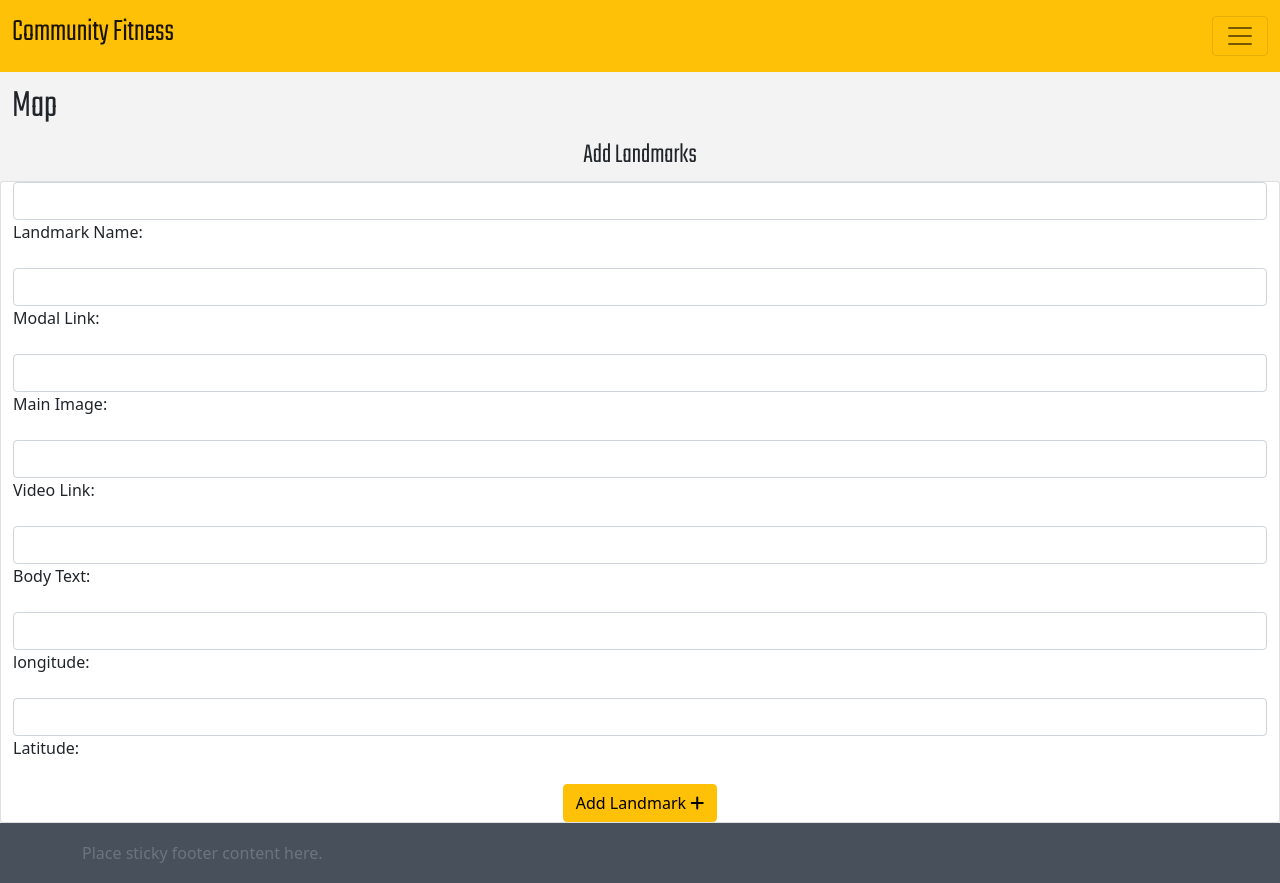
After one commit to BarryBeics/Project-Three, a Flask app: page /add_landmark in a window 1280 px wide. The commit adds this page. Run offline with Flask 2, Linux system fonts and the light colour scheme; some libraries are stand-ins or nearby versions.

Commit message:
Add Create, view, edit & delete landmarks

```diff
--- a/fitnesstracker/routes.py
+++ b/fitnesstracker/routes.py
@@ -115,3 +115,57 @@ def view_activity():
     activities = Activity_log.query.filter_by(user_id=session["user"]).all()
     #access = Users_info.query.filter_by(user_id=session["user"]).all()
     return render_template("view_activity.html", activities=activities)
+
+
+# landmarks list
+@app.route("/landmarks")
+def landmarks():
+    landmarks = list(Map_data.query.order_by(Map_data.landmark_name).all())
+    return render_template("landmarks.html", landmarks=landmarks)
+
+# Landmarks Add New
+@app.route("/add_landmark", methods=["GET", "POST"])
+def add_landmark():
+    if request.method == "POST":
+        landmark = Map_data(
+            landmark_name=request.form.get("landmark_name"),
+            modal_link=request.form.get("modal_link"),
+            main_image=request.form.get("main_image"),
+            video_link=request.form.get("video_link"),
+            body_text=request.form.get("body_text"),
+            user_id=session["user"],
+            longitude=request.form.get("longitude"),
+            latitude=request.form.get("latitude")
+        )
+        db.session.add(landmark)
+        db.session.commit()
+        return redirect(url_for("landmarks"))
+    return render_template("add_landmark.html")
+
+
+# Landmark Edit
+@app.route("/edit_landmark/<int:landmark_id>", methods=["GET", "POST"])
+def edit_landmark(landmark_id):
+    landmark = Map_data.query.get_or_404(landmark_id)
+    if request.method == "POST":
+        landmark.landmark_name = request.form.get("landmark_name")
+        landmark.modal_link=request.form.get("modal_link"),
+        landmark.main_image=request.form.get("main_image"),
+        landmark.video_link=request.form.get("video_link"),
+        landmark.body_text=request.form.get("body_text"),
+        user_id=session["user"],
+        landmark.longitude=request.form.get("longitude"),
+        landmark.latitude=request.form.get("latitude")
+        db.session.commit()
+        return redirect(url_for("landmarks"))
+    return render_template("edit_landmark.html", landmark=landmark)
+
+
+
+# Landmark Delete
+@app.route("/delete_landmark/<int:landmark_id>")
+def delete_landmark(landmark_id):
+    landmark = Map_data.query.get_or_404(landmark_id)
+    db.session.delete(landmark)
+    db.session.commit()
+    return redirect(url_for("landmarks"))
--- /dev/null
+++ b/fitnesstracker/templates/add_landmark.html
@@ -0,0 +1,56 @@
+{% extends "base.html" %}
+{% block content %}
+
+<h1>Map</h1>
+<h3 class="d-flex justify-content-center">Add Landmarks</h3>
+<!-- Card Example -->
+
+<div class="row card">
+    <form method="POST" action="{{ url_for('add_landmark') }}">
+        <!-- Landmark Name -->
+        <div class="mb-3">
+            <input id="landmark_name" name="landmark_name" minlength="3" maxlength="25" type="text" class="form-control"
+                required>
+            <label for="landmark_name" class="form-label">Landmark Name:</label>
+        </div>
+        <!-- Modal Link -->
+        <div class="mb-3">
+            <input id="modal_link" name="modal_link" minlength="1" maxlength="3" type="text" class="form-control"
+                required>
+            <label for="modal_link" class="form-label">Modal Link:</label>
+        </div>
+        <!-- Main Image -->
+        <div class="mb-3">
+            <input id="main_image" name="main_image" type="text" class="form-control" required>
+            <label for="main_image" class="form-label">Main Image:</label>
+        </div>
+        <!-- Video Link -->
+        <div class="mb-3">
+            <input id="video_link" name="video_link" type="text" class="form-control" required>
+            <label for="video_link" class="form-label">Video Link:</label>
+        </div>
+        <!-- Body Text-->
+        <div class="mb-3">
+            <input id="body_text" name="body_text" type="textarea" class="form-control" required>
+            <label for="body_text" class="form-label">Body Text:</label>
+        </div>
+        <!-- Longitude -->
+        <div class="mb-3">
+            <input id="longitude" name="longitude" type="text" class="form-control" required>
+            <label for="longitude" class="form-label">longitude:</label>
+        </div>
+        <!-- Latitude -->
+        <div class="mb-3">
+            <input id="latitude" name="latitude" type="text" class="form-control" required>
+            <label for="latitude" class="form-label">Latitude:</label>
+        </div>
+        <!-- Submit Button -->
+        <div class="d-flex justify-content-center">
+            <button type="submit" class="btn btn-warning">
+                Add Landmark <i class="fa-solid fa-plus" aria-hidden="true"></i>
+            </button>
+        </div>
+    </form>
+</div>
+
+{% endblock %}
--- a/fitnesstracker/templates/base.html
+++ b/fitnesstracker/templates/base.html
@@ -46,7 +46,7 @@
                         <a class="nav-link active" aria-current="page" href=""> <i class="fa fa-people-group"
                             aria-hidden="true"></i> Create a Group</a>
 
-                        <a class="nav-link active" aria-current="page" href=""> <i
+                        <a class="nav-link active" aria-current="page" href="{{ url_for('landmarks') }}"> <i
                             class="fas fa-map-pin" aria-hidden="true"></i> Landmarks</a>
 
                         <a class="nav-link active" aria-current="page" href="{{ url_for('logout') }}"> <i class="fas fa-power-off"
```
Also changed, not shown: fitnesstracker/templates/edit_landmark.html (added, +54 -0 lines), fitnesstracker/templates/landmarks.html (added, +56 -0 lines).
